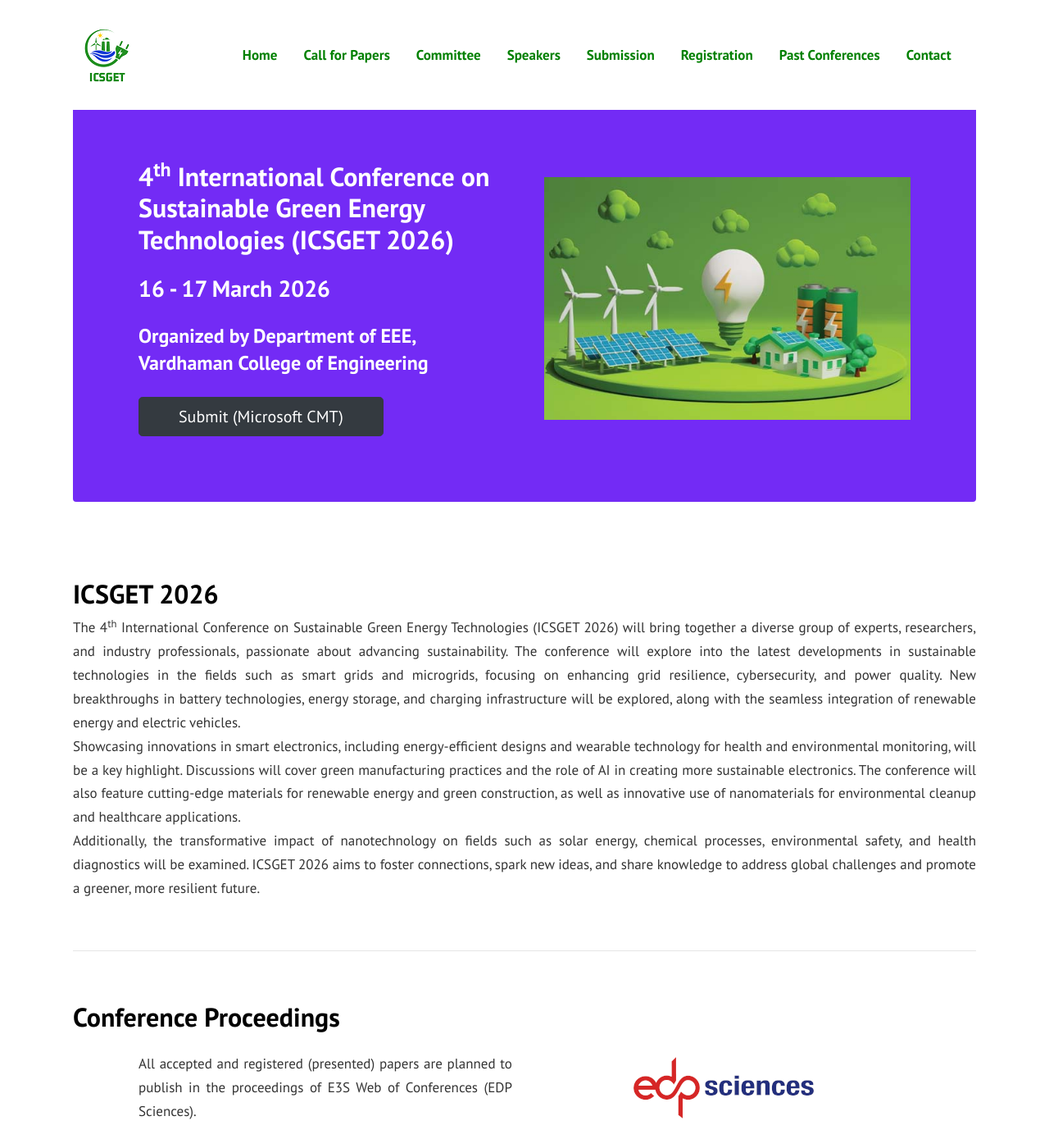
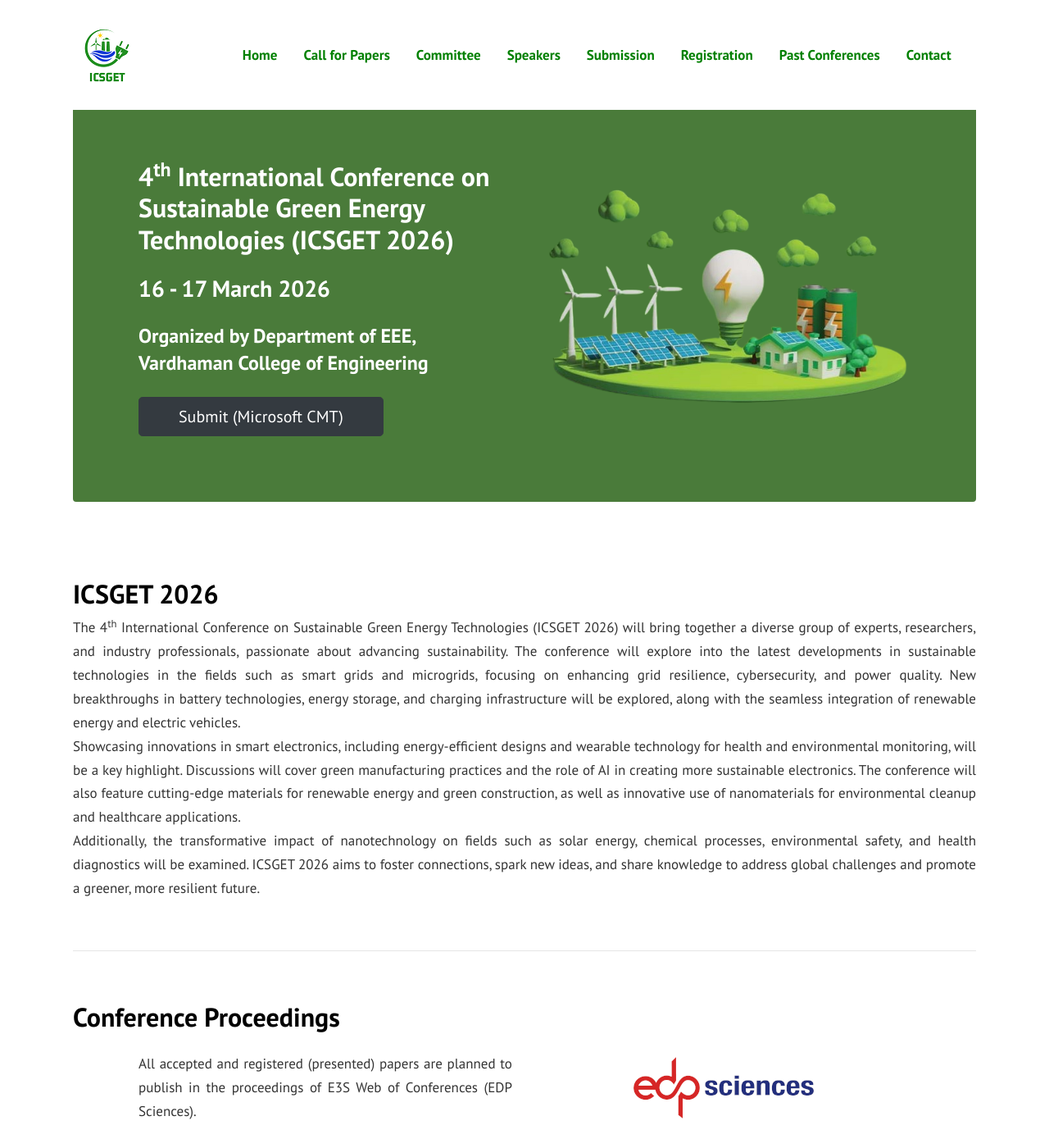
Before and after one commit to sravivarmanvce/icsget, a Jekyll site: the page built from index.md, in a window 1280 px wide and 1400 px high. Shown: the whole window at 82% size. Built offline with Jekyll 4.4.1, drawn with Linux system fonts in a browser that asks for light colours.

Commit message:
homebanner

```diff
--- a/assets/css/theme.scss
+++ b/assets/css/theme.scss
@@ -135,7 +135,7 @@ small, .small {
 /* Pages
 ================================================== */
 .hero {
-    background: #732BF5;
+    background: #4A7B3A;
     padding: 5rem 5rem;
 }
 
```
Also changed, not shown: assets/images/intro.png.
